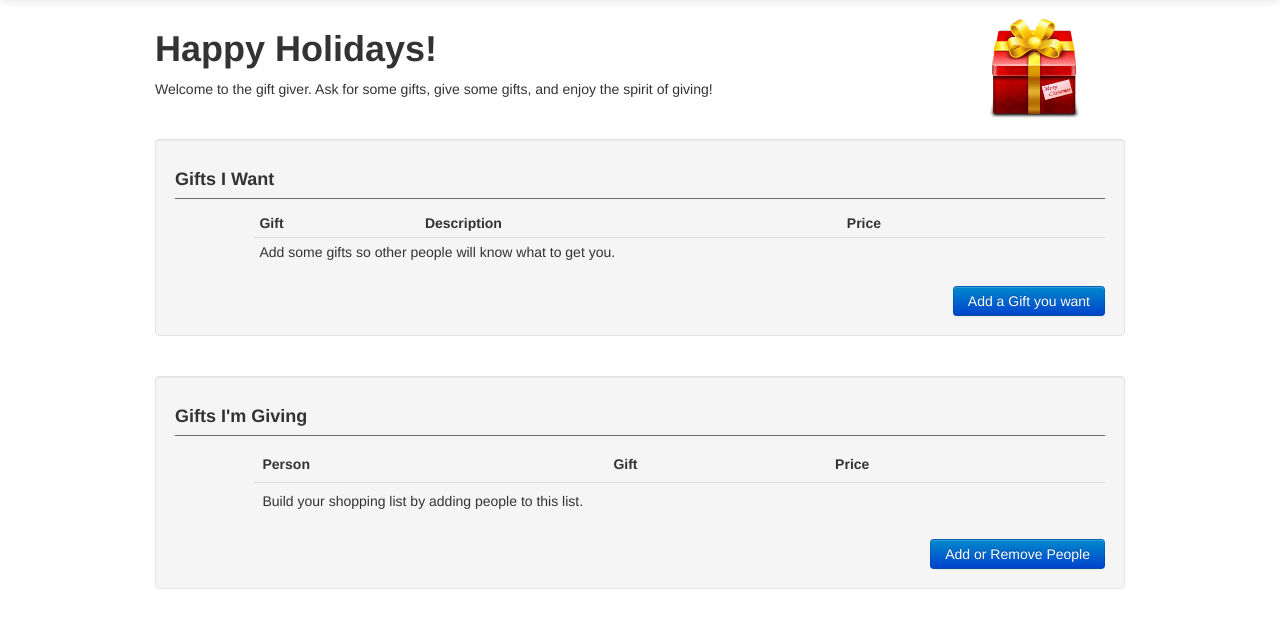
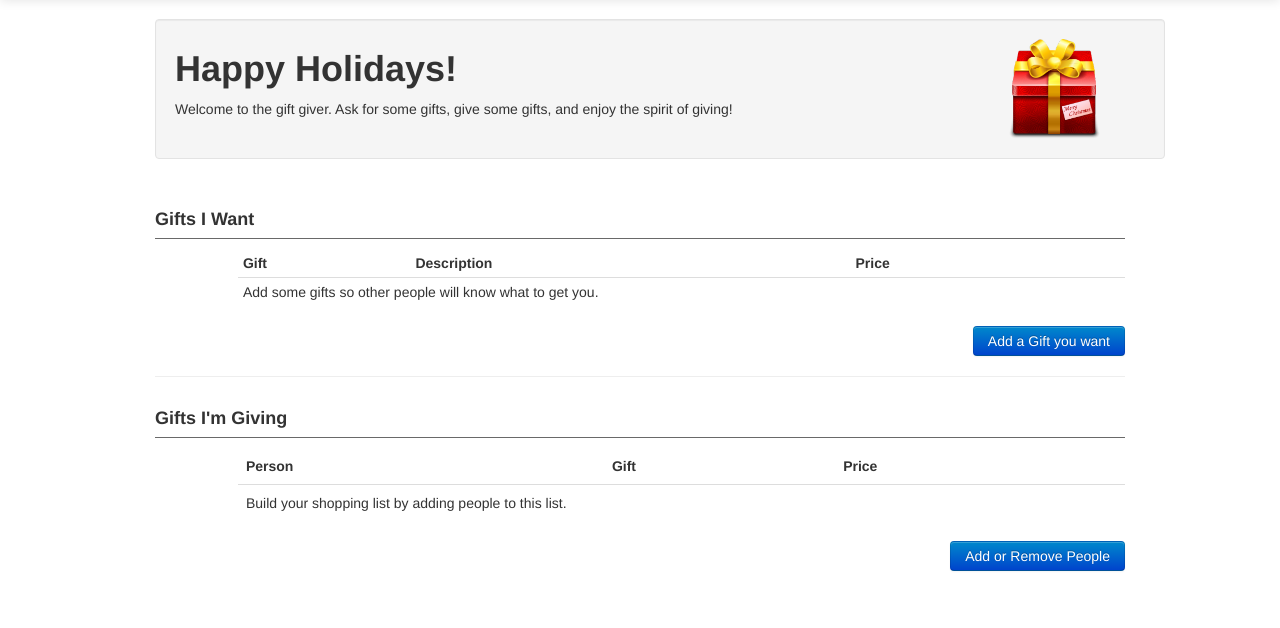
Before and after one commit to thechild/giftlist2, a Django app: template templates/user_home.html in a window 1280 px wide. Shown: the part 41-669 px from the top of the page. Run offline with Django 3.2, Linux system fonts and the light colour scheme; the template is opened without the code that fills it, so the values that code supplies are empty; some libraries are stand-ins or nearby versions.

Commit message:
moving wells around

```diff
--- a/templates/user_home.html
+++ b/templates/user_home.html
@@ -1,6 +1,6 @@
 {% extends "base.html" %}
 {% block content %}
-<div class="row-fluid">
+<div class="row-fluid well">
     <div class="span9">
         <h1>Happy Holidays!</h1>
         <p>Welcome to the gift giver.  Ask for some gifts, give some gifts, and enjoy the spirit of giving!</p>
@@ -12,11 +12,11 @@
     </div>
 </div>
 <br>
-<div class="well">
+<div class="">
 {% include 'gifts_for_me.html' %}
 </div>
-<br>
-<div class="well">
+<hr>
+<div class="">
 {% include 'gifts_for_you.html' %}
 </div>
 <br><br><br><br>
```
